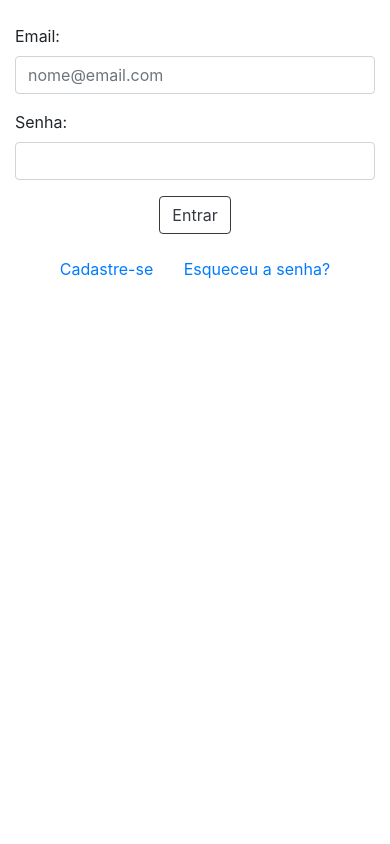
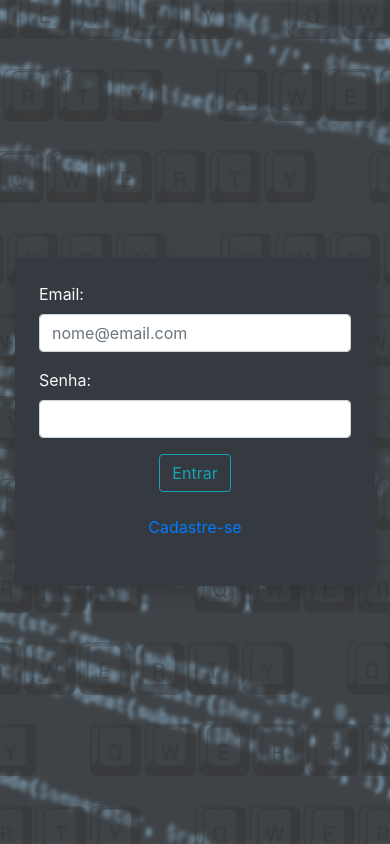
Before and after one commit to EloisaSemH/sistemaLoginComentarios, a PHP site: the page made by view/login.php in a window 390 px wide. Run offline with PHP 8.4, Linux system fonts and the light colour scheme; the template is opened without the code that fills it, so the values that code supplies are empty; a stand-in replaces the project's code that opens the database connection.

Commit message:
Melhorias de layout

```diff
--- a/index.php
+++ b/index.php
@@ -8,6 +8,7 @@ session_start();
 
 $pag = $_GET['pg'] ?? 'inicio';
 $_SESSION['logado'] = $_SESSION['logado'] ?? null;
+$_SESSION['cod_usuario'] = $_SESSION['cod_usuario'] ?? null;
 
 include('view/cabecalho.php');
 include('view/menu.php');
--- a/view/comentarios.php
+++ b/view/comentarios.php
@@ -23,7 +23,7 @@
                     <textarea name="com_texto" class="form-control" required=""></textarea>
                 </div>
                 <div class="form-group text-center">
-                    <input type="submit" value="Enviar comentário" id="enviar" name="enviar" class="btn btn-outline-dark">
+                    <input type="submit" value="Enviar comentário" id="enviar" name="enviar" class="btn btn-outline-info">
                 </div>
             </form>
         </div>
--- a/view/login.php
+++ b/view/login.php
@@ -1,37 +1,31 @@
 <?php
-require_once ("db/classes/DAO/usuarioDAO.class.php");
-require_once ("db/classes/Entidade/usuario.class.php");
+require_once("db/classes/DAO/usuarioDAO.class.php");
+require_once("db/classes/Entidade/usuario.class.php");
 $usuarioDAO = new usuarioDAO();
 $usuario = new usuario();
 ?>
-<div class="container mt-4">
-    <div class="row">
-        <div class="col-md-12">
-            <form name="login" action="" method="post" enctype="">
-                <div class="form-row justify-content-center">
-                    <div class="form-group col-md-3">
+<div id="index">
+    <div class="container">
+        <div class="row justify-content-center center text-left">
+            <div class="col-lg-6 col-md-8 col-sm-12">
+                <form name="login" action="" method="post" enctype="" class="bg-dark p-4 text-light rounded shadow">
+                    <div class="form-group">
                         <label>Email:</label>
-                        <input type="email" name="usEmail" required="" placeholder="nome@email.com" class="form-control"/>
+                        <input type="email" name="usEmail" required="" placeholder="nome@email.com" class="form-control" />
                     </div>
+                    <div class="form-group">
+                        <label>Senha:</label>
+                        <input type="password" name="usSenha" required="" class="form-control" />
                     </div>
-                <div class="form-row justify-content-center">
-                    <div class="form-group col-md-3">
-                        <label>Senha:</label>
-                        <input type="password" name="usSenha" required="" class="form-control"/>
+                    <div class="form-group text-center">
+                        <input type="submit" value="Entrar" id="entrar" name="entrar" class="btn btn-outline-info">
                     </div>
-                </div>
-                <div class="form-row justify-content-center">
-                    <div class="form-group col-md-3 text-center">
-                        <input type="submit" value="Entrar" id="entrar" name="entrar" class="btn btn-outline-dark">
-                    </div>
-                </div>
-				<div class="form-row justify-content-center">
-					<div class="form-group col-md-3 text-center">
+                    <div class="form-group text-center">
                         <a href="index.php?&pg=cadastro" class="btn btn-link">Cadastre-se</a>
-                        <a href="index.php?&pg=recuperarsenha" class="btn btn-link">Esqueceu a senha?</a>
-					</div>
+                        <!-- <a href="index.php?&pg=recuperarsenha" class="btn btn-link">Esqueceu a senha?</a> -->
                     </div>
                 </form>
+            </div>
         </div>
     </div>
 </div>
@@ -43,16 +37,16 @@ if (isset($_POST['entrar'])) {
         $_SESSION['cod_usuario'] = $dados['us_cod'];
         $_SESSION['usuario'] = $dados['us_nome'];
 
-        if($dados['us_tipo'] == 1){
+        if ($dados['us_tipo'] == 1) {
             // Usuário comum
             $_SESSION['logado'] = 1;
-        }elseif($dados['us_tipo'] == 2){
+        } elseif ($dados['us_tipo'] == 2) {
             // Usuário postador
             $_SESSION['logado'] = 2;
-        }elseif($dados['us_tipo'] == 3){
+        } elseif ($dados['us_tipo'] == 3) {
             // Webmaster
             $_SESSION['logado'] = 3;
-        }else{
+        } else {
 ?>
             <script type="text/javascript">
                 alert("Desculpe, houve algum erro na sessão. Contate o Webmaster para a verificação.");
```
Also changed, not shown: db/classes/DAO/comentarioDAO.class.php (+4 -4 lines), view/cadastro.php (+6 -4 lines), view/editandousuario.php (+32 -47 lines), view/inicio.php (+5 -8 lines), view/usuariopg.php (+20 -4 lines). Lines whose indentation alone changed are shown as unchanged.
